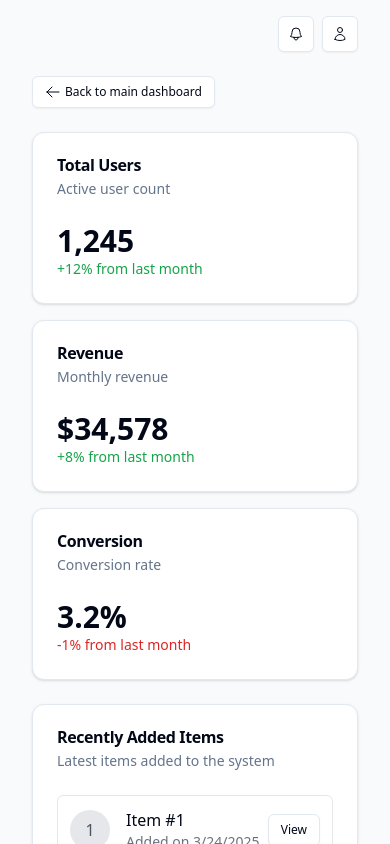
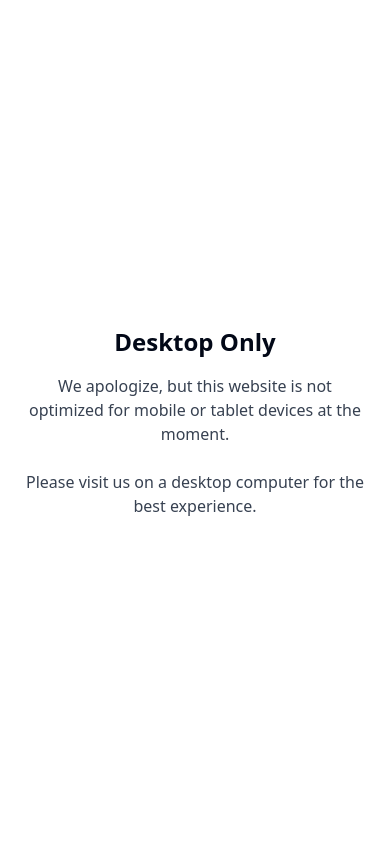
Before and after one commit to edwardess/DWV2, a Next.js app: page /dashboard/shadcn in a window 390 px wide. Shown: the top 844 px of the page. Built offline with nearby package versions, Linux system fonts and the light colour scheme; no server answers.

Commit message:
Add mobile device restriction with apologetic message

```diff
--- a/app/layout.tsx
+++ b/app/layout.tsx
@@ -4,6 +4,7 @@ import "./globals.css";
 import { cn } from "@/lib/utils";
 import { SnackProvider } from "@/components/common/feedback/Snackbar";
 import { AuthProvider } from "@/components/services/AuthProvider";
+import { MobileRestriction } from "@/components/common/MobileRestriction";
 
 const fontSans = FontSans({
   subsets: ["latin"],
@@ -30,7 +31,9 @@ export default function RootLayout({
       >
         <AuthProvider>
           <SnackProvider>
-            {children}
+            <MobileRestriction>
+              {children}
+            </MobileRestriction>
           </SnackProvider>
         </AuthProvider>
       </body>
--- /dev/null
+++ b/components/common/MobileRestriction.tsx
@@ -0,0 +1,55 @@
+'use client';
+
+import { useEffect, useState } from 'react';
+
+export function MobileRestriction({ children }: { children: React.ReactNode }) {
+  const [isMobileOrTablet, setIsMobileOrTablet] = useState(false);
+  const [isClient, setIsClient] = useState(false);
+
+  useEffect(() => {
+    setIsClient(true);
+
+    // Check if device is mobile or tablet
+    const checkMobile = () => {
+      const userAgent = navigator.userAgent;
+      const mobileRegex = /Android|webOS|iPhone|iPad|iPod|BlackBerry|IEMobile|Opera Mini|Mobile|Tablet/i;
+      return mobileRegex.test(userAgent);
+    };
+
+    const handleResize = () => {
+      setIsMobileOrTablet(window.innerWidth < 1024 || checkMobile());
+    };
+
+    // Initial check
+    handleResize();
+
+    // Add event listener for window resize
+    window.addEventListener('resize', handleResize);
+
+    // Clean up event listener
+    return () => window.removeEventListener('resize', handleResize);
+  }, []);
+
+  // Return loading state if not yet client-side
+  if (!isClient) return null;
+
+  // Return message for mobile/tablet users
+  if (isMobileOrTablet) {
+    return (
+      <div className="fixed inset-0 flex flex-col items-center justify-center bg-white p-6 z-50">
+        <div className="max-w-md text-center">
+          <h1 className="text-2xl font-bold mb-4">Desktop Only</h1>
+          <p className="text-gray-700 mb-6">
+            We apologize, but this website is not optimized for mobile or tablet devices at the moment.
+          </p>
+          <p className="text-gray-700">
+            Please visit us on a desktop computer for the best experience.
+          </p>
+        </div>
+      </div>
+    );
+  }
+
+  // Return children for desktop users
+  return <>{children}</>;
+}
```
